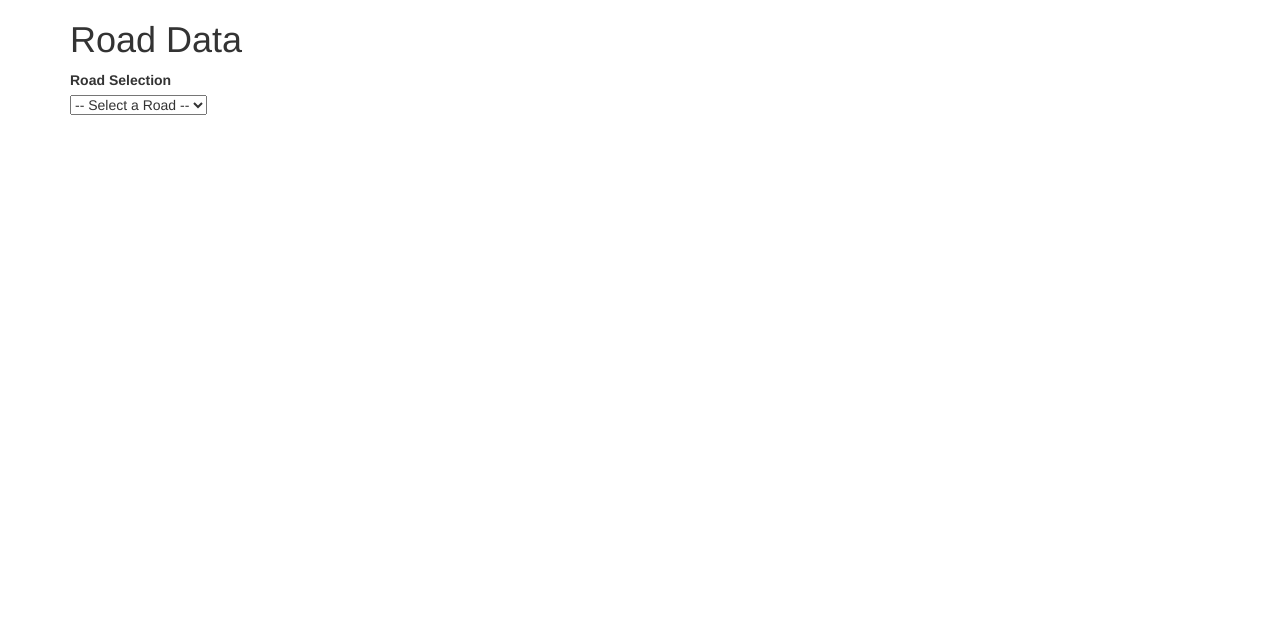
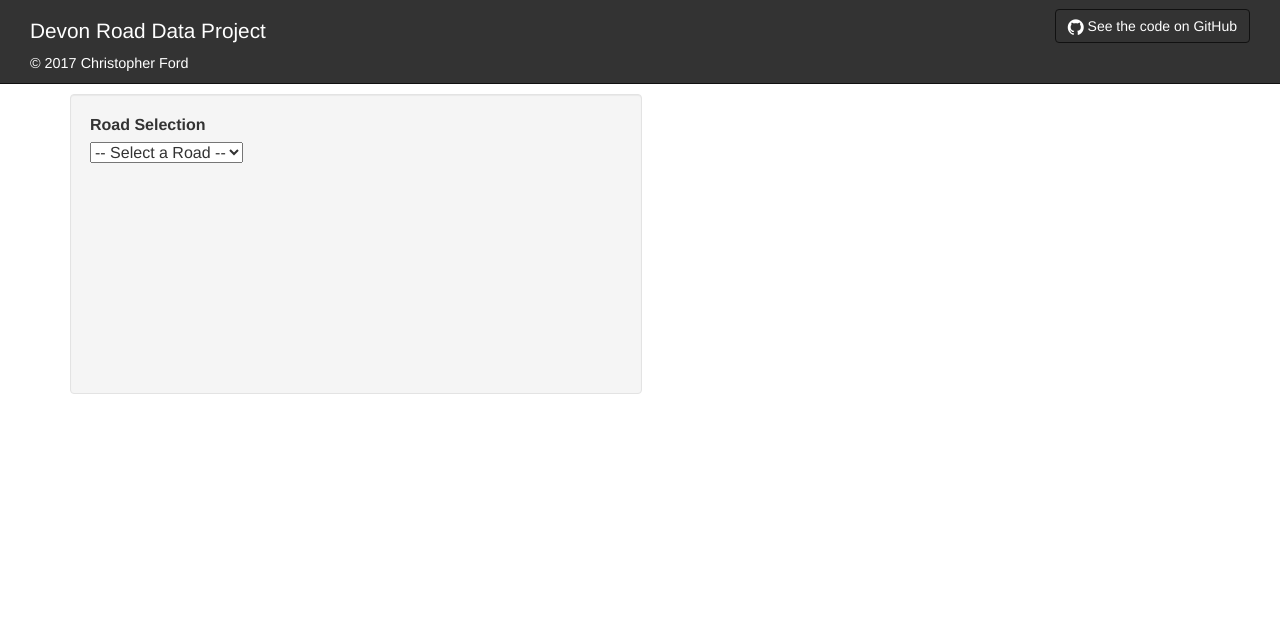
Before and after one commit to lordchancellor/road-data, a website: page index.html in a window 1280 px wide. Drawn offline with nearby package versions, Linux system fonts and the light colour scheme; some packages are replaced by stand-ins of ours.

Commit message:
A little bit of styling on the header

```diff
--- a/dev/app.ts
+++ b/dev/app.ts
@@ -279,19 +279,10 @@ promise.then(
 
 		roadDataAPI.testData = roadDataAPI.getRoadData(89374);
 		console.log(roadDataAPI.testData);
-
-		// graphingAPI.barchart(roadDataAPI.getIndividualData("Motorcycles"), roadDataAPI.getIndividualData("PedalCycles"));
-		// graphingAPI.barchart(roadDataAPI.getIndividualData("Motorcycles"));
 	},
 	(err) => console.log(err)
 );
 
-
-
-
-/*
-
-initMap called -  303700 112172
-LatLng {lat: 50.800082716510914, lng: -3.187644286894731}
-
-*/
+(() => {
+	document.getElementsByClassName('currentYear')[0].textContent = new Date().getFullYear();
+})();
--- a/index.html
+++ b/index.html
@@ -13,7 +13,6 @@
 		<link href="https://maxcdn.bootstrapcdn.com/font-awesome/4.6.3/css/font-awesome.min.css" rel="stylesheet">
 		<link href="styles/style.css" rel="stylesheet">
 
-		<script src="https://ajax.googleapis.com/ajax/libs/jquery/3.1.0/jquery.min.js"></script>
 		<script src="https://d3js.org/d3.v4.js"></script>
 		<script src="https://cdnjs.cloudflare.com/ajax/libs/Chart.js/2.4.0/Chart.bundle.min.js"></script>
 
@@ -25,11 +24,22 @@
 	</head>
 
 	<body>
+		<header>
+			<div class="flex-container">
+				<h1>Devon Road Data Project</h1>
+				<a class="btn btn-github" href="https://github.com/lordchancellor/road-data" target="_blank" rel="noopener">
+					<i class="fa fa-lg fa-github"></i> See the code on GitHub
+				</a>
+			</div>
+
+			<p>
+				&copy; <span class="currentYear"></span> <a href="http://misterford.co.uk" target="_blank" rel="_noopener">Christopher Ford</a>
+			</p>
+		</header>
+
 		<div class="container">
-			<h1>Road Data</h1>
-
 			<div class="flex-container">
-				<div class="data-selection">
+				<div class="data-selection well">
 					<form action="">
 						<label for="uniqueRoads">Road Selection</label>
 						<select name="uniqueRoads" id="uniqueRoads">
@@ -49,10 +59,6 @@
 			<canvas id="graph-container" width="400" height="200"></canvas>
 		</div>
 
-
-
-		<script src="https://maxcdn.bootstrapcdn.com/bootstrap/3.3.7/js/bootstrap.min.js" integrity="sha384-Tc5IQib027qvyjSMfHjOMaLkfuWVxZxUPnCJA7l2mCWNIpG9mGCD8wGNIcPD7Txa" crossorigin="anonymous"></script>
-
 		<!-- JSCoord by Jonathan Stott - http://www.jstott.me.uk/jscoord/ -->
 		<script src="js/jscoord-1.1.1.js"></script>
 		<script src="js/app.js"></script>
--- a/js/app.js
+++ b/js/app.js
@@ -225,12 +225,7 @@ promise.then(function (result) {
     pageSetupAPI.setupPage();
     roadDataAPI.testData = roadDataAPI.getRoadData(89374);
     console.log(roadDataAPI.testData);
-    // graphingAPI.barchart(roadDataAPI.getIndividualData("Motorcycles"), roadDataAPI.getIndividualData("PedalCycles"));
-    // graphingAPI.barchart(roadDataAPI.getIndividualData("Motorcycles"));
 }, function (err) { return console.log(err); });
-/*
-
-initMap called -  303700 112172
-LatLng {lat: 50.800082716510914, lng: -3.187644286894731}
-
-*/
+(function () {
+    document.getElementsByClassName('currentYear')[0].textContent = new Date().getFullYear();
+})();
--- a/styles/sass/modules/_palette.scss
+++ b/styles/sass/modules/_palette.scss
@@ -1,13 +1,14 @@
-//PALETTE
-
 $whiteText:     #ffffff;
 $darkText:      #333333;
 
-//BUTTONS
-$twitter:       #55acee;
-$twitterShade:     #4C9AD4;
-$twitterBorder:    #3E7EAE;
-
+// Buttons
 $github:        #333333;
 $githubShade:   #222222;
 $githubBorder:  #111111;
+
+$githubHover:	#fff;
+
+// Header
+$headerBG:		#333;
+$headerBorder:	#111;
+$headerText:	$whiteText;
--- a/styles/sass/partials/_front-page.scss
+++ b/styles/sass/partials/_front-page.scss
@@ -1,7 +1,41 @@
 .flex-container {
 	display: flex;
 	flex-direction: row;
+}
 
+header {
+	background: $headerBG;
+	border-bottom: 1px solid $headerBorder;
+	@include paddingX(30px);
+	margin-bottom: 10px;
+
+	.flex-container {
+		align-items: center;
+		justify-content: space-between;
+
+		h1 {
+			color: $headerText;
+			font-size: 1.3rem;
+		}
+	}
+
+	p {
+		color: $whiteText;
+		font-size: 0.9rem;
+
+		a {
+			color: $whiteText;
+
+			&:hover,
+			&:focus {
+				color: $whiteText;
+			}
+		}
+	}
+}
+
+.container {
+	.flex-container {
 		&> div {
 			height: 300px;
 		}
@@ -30,3 +64,4 @@
 	.graph-container {
 
 	}
+}
--- a/styles/sass/partials/_global.scss
+++ b/styles/sass/partials/_global.scss
@@ -0,0 +1,16 @@
+html,
+body {
+	font-size: 16px;
+}
+
+.btn-github {
+    background: $github;
+    border-color: $githubBorder;
+    color: $whiteText;
+	transition: all 0.3s ease-in-out;
+
+    &:hover {
+        background: $githubHover;
+        color: $darkText;
+    }
+}
```
Also changed, not shown: styles/style.css, 1 other file. Lines whose indentation alone changed are shown as unchanged.
